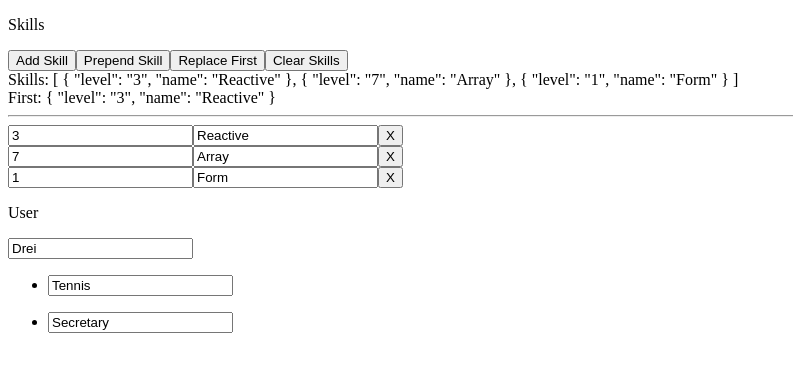
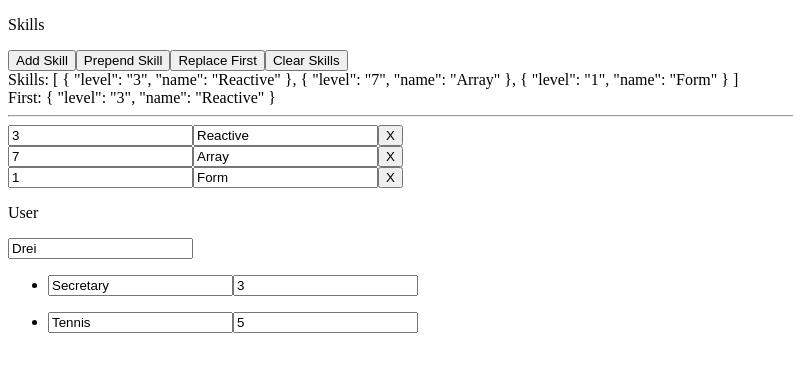
Before and after one commit to dreiv/ng-form-array, an Angular app: page / in a window 1280 px wide. Shown: the top 372 px of the page, without its empty margins (0-793 px from the left). Built offline with nearby package versions, Linux system fonts and the light colour scheme.

Commit message:
changed user skills to array

```diff
--- a/src/app/user/user.component.html
+++ b/src/app/user/user.component.html
@@ -3,7 +3,12 @@
   <input formControlName="name" />
   <ng-container formArrayName="skills">
     <ul *ngFor="let _ of skills.controls; index as i">
-      <li><input [formControlName]="i" /></li>
+      <li>
+        <ng-container [formGroupName]="i">
+          <input formControlName="name" />
+          <input formControlName="level" />
+        </ng-container>
+      </li>
     </ul>
   </ng-container>
 </form>
--- a/src/app/user/user.component.ts
+++ b/src/app/user/user.component.ts
@@ -9,8 +9,14 @@ export class UserComponent implements OnInit {
   user = new FormGroup({
     name: new FormControl('Drei'),
     skills: new FormArray([
-      new FormControl('Tennis'),
-      new FormControl('Secretary')
+      new FormGroup({
+        name: new FormControl('Secretary'),
+        level: new FormControl('3')
+      }),
+      new FormGroup({
+        name: new FormControl('Tennis'),
+        level: new FormControl('5')
+      })
     ])
   });
 
```
